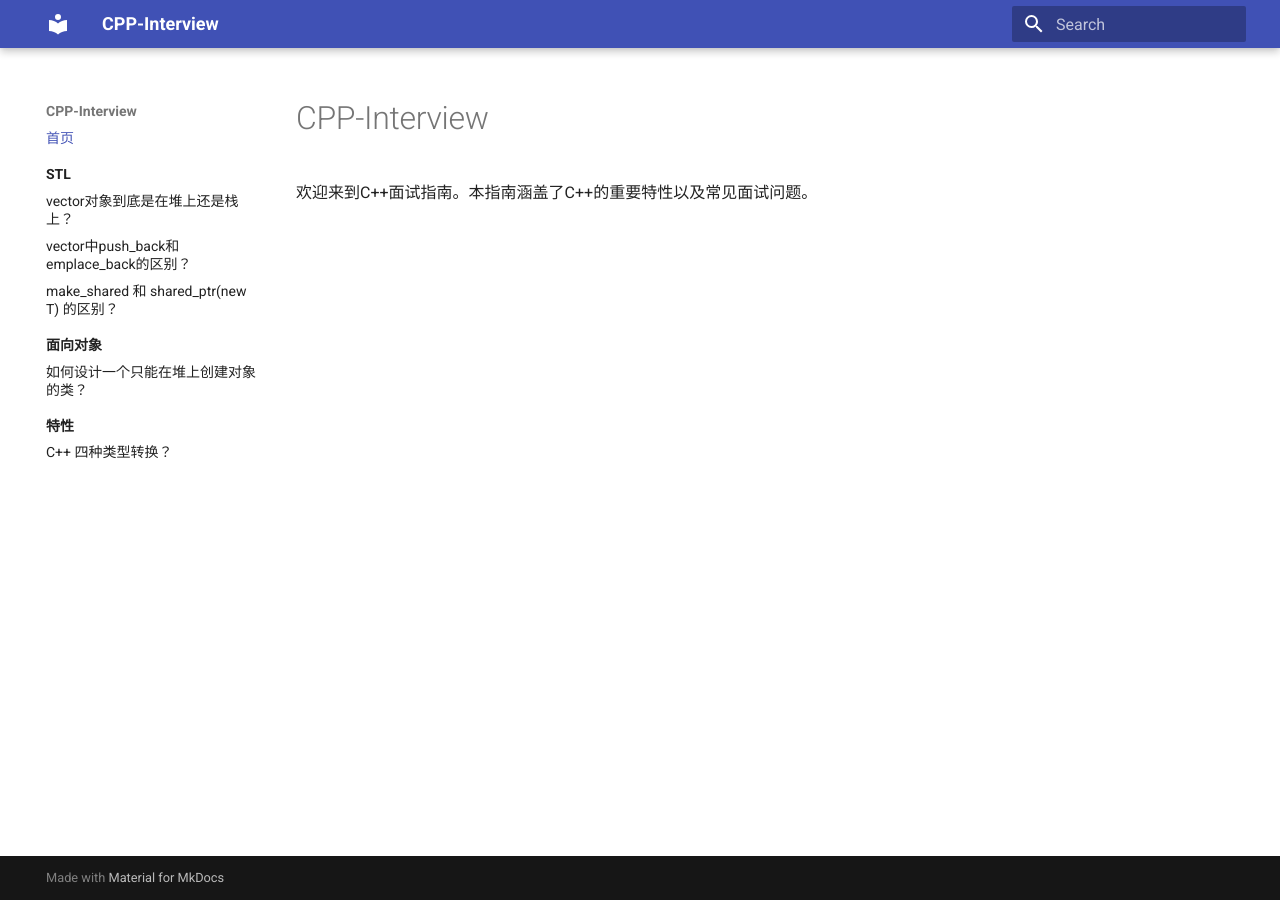
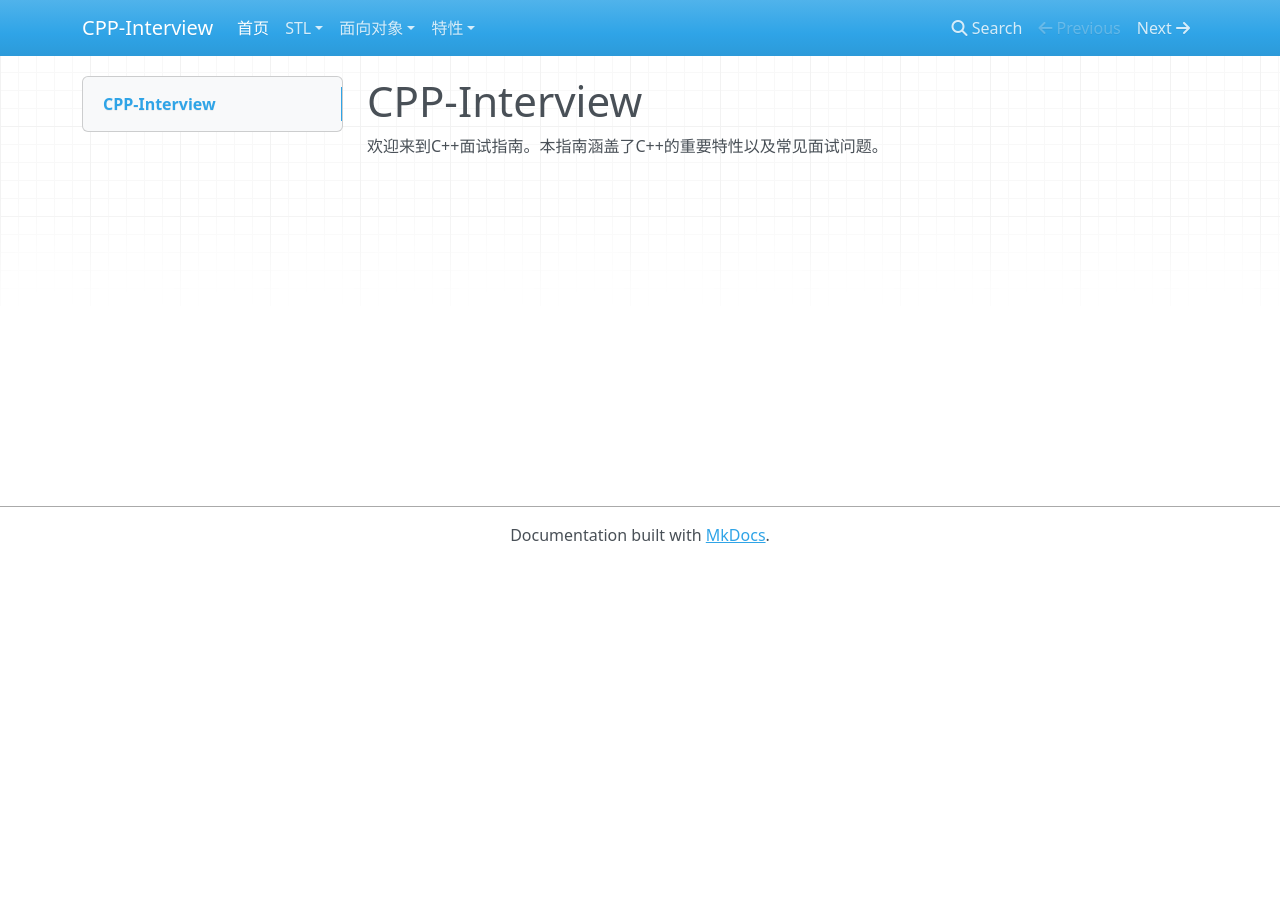
Before and after one commit to SwartzMss/CPP-Interview, an MkDocs documentation site: the page built from docs/index.md, in a window 1280 px wide. Built offline with MkDocs 1.6.1, drawn with Linux system fonts in a browser that asks for light colours; nearby versions of some CDN libraries.

Commit message:
Update mkdocs.yml

```diff
--- a/mkdocs.yml
+++ b/mkdocs.yml
@@ -14,11 +14,6 @@ nav:
   - 特性:
       - language/index.md
       - "C++ 四种类型转换？": language/type_conversion.md
-theme:
-  name: material
-  features:
-    - navigation.sections
-    - navigation.indexes
 
 extra_css:
   - stylesheets/extra.css
```
